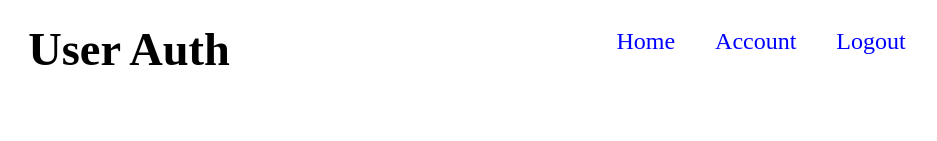
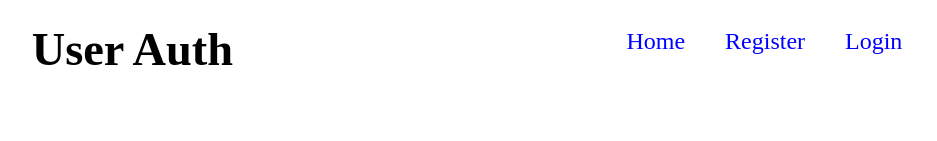
Before and after one commit to Mj-Techs/user-authentication, a React (Create React App) app: page /Login in a window 1280 px wide. Shown: the top 141 px of the page, without its empty margins (163-1100 px from the left). Built offline with nearby package versions, Linux system fonts and the light colour scheme.

Commit message:
updated routing part

```diff
--- a/src/App.js
+++ b/src/App.js
@@ -1,11 +1,11 @@
 import React, { useState } from "react";
-import { Route } from "react-router-dom";
+import { Route, Switch } from "react-router-dom";
 import styled from "styled-components";
 import Home from "./Component/Home";
 import Register from "./Auth/Register";
 import Login from "./Auth/Login";
 import Header from "./Component/Header";
-import UserHeader from "./Component/UserHeader";
+import PrivateRoute from "./PrivateRoute";
 import Account from "./Auth/Account";
 const Wrapper = styled.div`
   display: flex;
@@ -17,21 +17,24 @@ const NavHeader = styled.h1`
 `;
 
 const App = () => {
-  const [token, setToken] = useState("");
-  const TokenUpdate = (data) => {
-    setToken(data);
+  const [isLoggedIn, setIsLoggedIn] = useState(false);
+  const LoginStatus = (data) => {
+    setIsLoggedIn(data);
   };
-  // console.log(token);
+
   return (
     <div>
       <Wrapper>
         <NavHeader>User Auth</NavHeader>
-        {token === null ? <Header /> : <UserHeader />}
+        <Route
+          render={(props) => <Header isLoggedIn={isLoggedIn} {...props} />}
+        />
       </Wrapper>
+      <Switch>
         <Route
           exact
           path="/"
-        render={(props) => <Home {...props} TokenUpdate={TokenUpdate} />}
+          render={(props) => <Home {...props} LoginStatus={LoginStatus} />}
         />
         <Route
           exact
@@ -39,7 +42,13 @@ const App = () => {
           render={(props) => <Register {...props} />}
         />
         <Route exact path="/Login" render={(props) => <Login {...props} />} />
-      <Route exact path="/Account" render={(props) => <Account {...props} />} />
+        <PrivateRoute
+          exact
+          path="/Account"
+          render={(props) => <Account isLoggedIn={isLoggedIn} {...props} />}
+        />
+        <Route path="*" component={() => "404 NOT FOUND"} />
+      </Switch>
     </div>
   );
 };
--- a/src/Auth/Login.js
+++ b/src/Auth/Login.js
@@ -39,6 +39,7 @@ const Paragraph = styled.p`
   margin-bottom: -20px;
 `;
 const Login = (props) => {
+  console.log(props);
   const [email, setEmail] = useState("");
   const [password, setPassword] = useState("");
   const [showState, setShowState] = useState(true);
--- a/src/Component/Header.jsx
+++ b/src/Component/Header.jsx
@@ -1,6 +1,7 @@
 import React from "react";
-import { Link } from "react-router-dom";
+import { Link, useHistory } from "react-router-dom";
 import styled from "styled-components";
+import axios from "axios";
 
 const LinkWrapper = styled.div`
   display: flex;
@@ -14,12 +15,46 @@ const NavLink = styled(Link)`
   color: blue;
   text-decoration: none;
 `;
-const Header = () => {
+const Div = styled.div`
+  margin-top: 20px;
+`;
+const Header = (props) => {
+  const { isLoggedIn } = props;
+  const history = useHistory();
+  const handleLogout = () => {
+    const token = localStorage.getItem("token");
+    axios
+      .delete("http://dct-user-auth.herokuapp.com/users/logout", {
+        headers: { "x-auth": token },
+      })
+      .then((response) => {
+        const data = response.data;
+        console.log(data);
+        if (data.notice) {
+          localStorage.removeItem("token");
+          history.push("/");
+        }
+      })
+      .catch((err) => {
+        alert(err.message);
+      });
+  };
   return (
     <LinkWrapper>
       <NavLink to="/">Home</NavLink>
-      <NavLink to="/Register">Register</NavLink>
-      <NavLink to="/login">Login</NavLink>
+      {isLoggedIn ? (
+        <Div>
+          <NavLink to="/Account">Account</NavLink>
+          <NavLink to="/Logout" onClick={handleLogout}>
+            Logout
+          </NavLink>
+        </Div>
+      ) : (
+        <Div>
+          <NavLink to="/Register">Register</NavLink>
+          <NavLink to="/login">Login</NavLink>
+        </Div>
+      )}
     </LinkWrapper>
   );
 };
--- a/src/Component/Home.js
+++ b/src/Component/Home.js
@@ -27,11 +27,14 @@ const Paragraph = styled.p`
   margin-top: -20px;
 `;
 const Home = (props) => {
-  const { TokenUpdate } = props;
+  const { LoginStatus } = props;
   useEffect(() => {
-    const data = localStorage.getItem("token");
-    TokenUpdate(data);
-  }, [TokenUpdate]);
+    if (localStorage.getItem("token")) {
+      LoginStatus(true);
+    } else {
+      LoginStatus(false);
+    }
+  }, [LoginStatus]);
   return (
     <Div>
       {props.location.state && <Paragraph>{props.location.state}</Paragraph>}
--- a/src/Component/UserHeader.js
+++ /dev/null
@@ -1,26 +0,0 @@
-import React from "react";
-import { Link } from "react-router-dom";
-import styled from "styled-components";
-
-const LinkWrapper = styled.div`
-  display: flex;
-  justify-content: flex-end;
-  margin-top: 0px;
-  padding: 0px;
-`;
-const NavLink = styled(Link)`
-  padding: 20px;
-  font-size: 1.5rem;
-  color: blue;
-  text-decoration: none;
-`;
-const UserHeader = () => {
-  return (
-    <LinkWrapper>
-      <NavLink to="/">Home</NavLink>
-      <NavLink to="/Account">Account</NavLink>
-      <NavLink to="/logout">Logout</NavLink>
-    </LinkWrapper>
-  );
-};
-export default UserHeader;
--- /dev/null
+++ b/src/PrivateRoute.js
@@ -0,0 +1,23 @@
+import React from "react";
+import { Route, Redirect } from "react-router-dom";
+const PrivateRoute = ({ component: Component, isLoggedIn }) => {
+  return (
+    <Route
+      render={(props) => {
+        if (isLoggedIn) {
+          return <Component {...props} />;
+        } else {
+          return (
+            <Redirect
+              to={{
+                pathname: "/login",
+                state: "You need to login first,before accessing this route",
+              }}
+            />
+          );
+        }
+      }}
+    />
+  );
+};
+export default PrivateRoute;
```
Also changed, not shown: 1 other file (tests, documents, lock files or other folders). Lines whose indentation alone changed are shown as unchanged.
